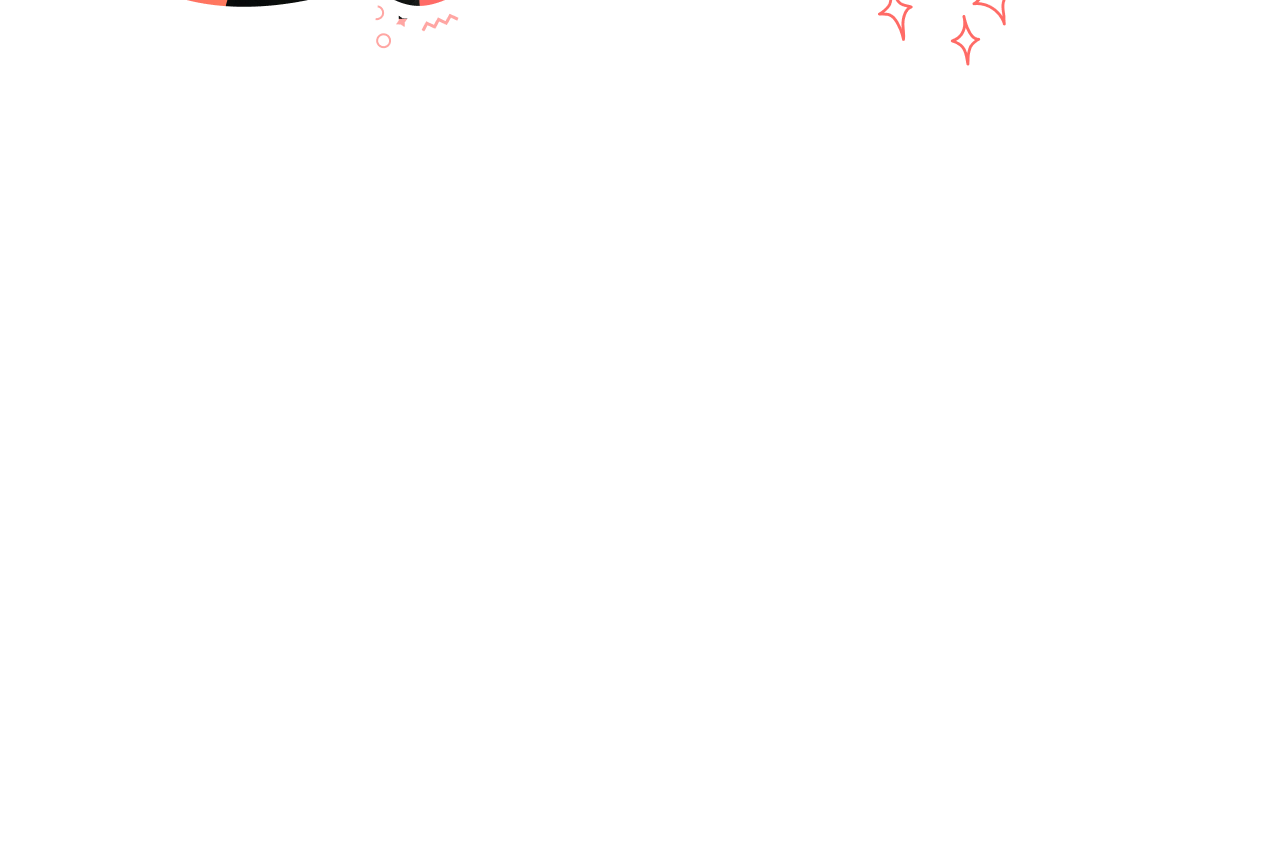
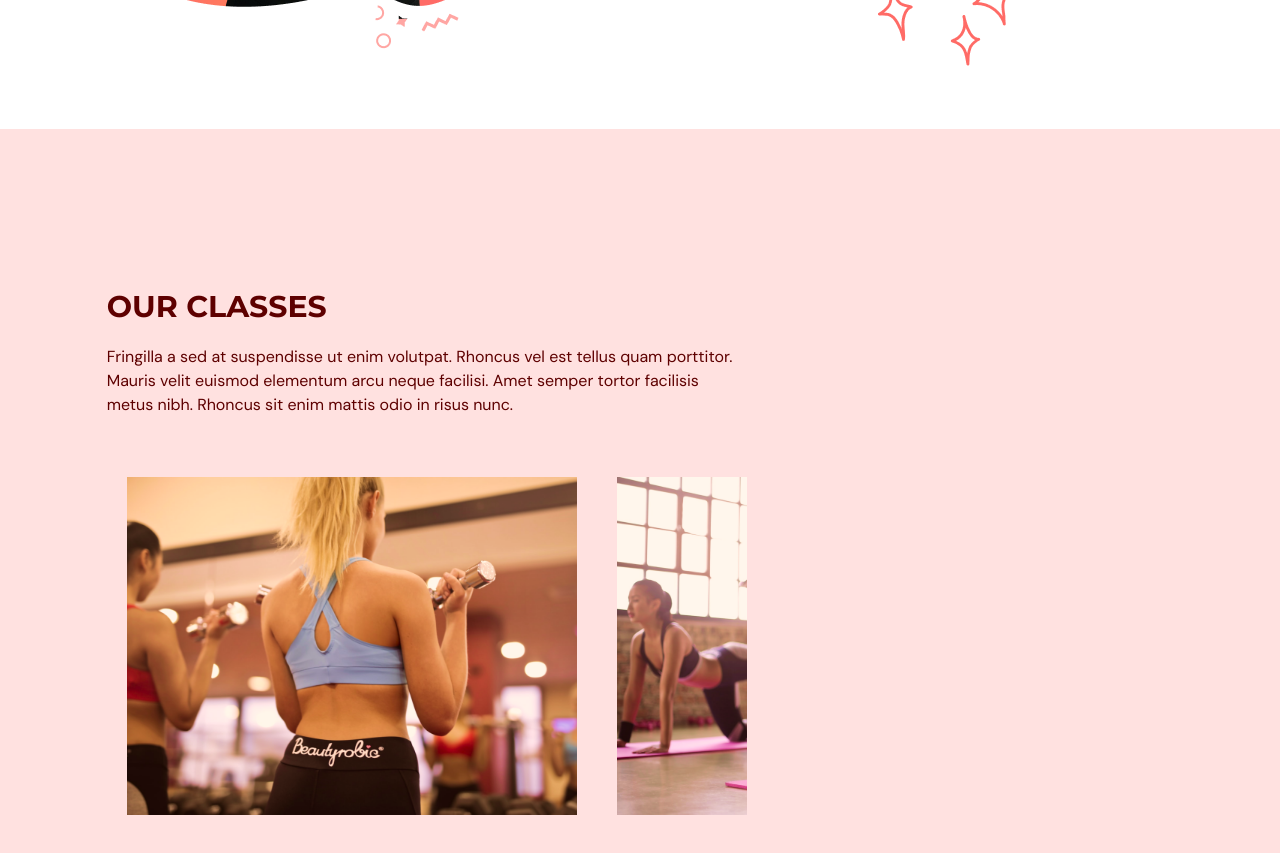
Before and after one commit to HowardHarrison/FitnessApplication, a React (Vite) app: page / in a window 1280 px wide. Shown: the part 2000-2853 px from the top of the page. Before the commit the page ends 2129 px from the top, so only its background shows below. Built offline with nearby package versions, Linux system fonts and the light colour scheme.

Commit message:
Our Classes Page

```diff
--- a/src/App.tsx
+++ b/src/App.tsx
@@ -1,6 +1,7 @@
 import Navbar from "@/scenes/navbar";
 import Home from "@/scenes/home";
 import Benefits from "@/scenes/benefits";
+import OurClasses from "@/scenes/ourClasses";
 import { useEffect, useState } from "react";
 import { SelectedPage } from "@/shared/types";
 
@@ -24,6 +25,7 @@
     <Navbar isTopOfPage={isTopOfPage} selectedPage={selectedPage} setSelectedPage={setSelectedPage}/>
     <Home setSelectedPage={setSelectedPage} />
     <Benefits setSelectedPage={setSelectedPage}/>
+    <OurClasses setSelectedPage={setSelectedPage}/>
     </div>
   )
 }
--- /dev/null
+++ b/src/scenes/ourClasses/Class.tsx
@@ -0,0 +1,21 @@
+type Props = {
+    name: string;
+    description?: string;
+    image: string
+}
+
+const Class = ({name, description, image}: Props) => {
+  const overlayStyles = `p-5 absolute z-30 flex h-[380px] w-[450px] flex-col items-center
+  justify-center whitespace-normal bg-primary-500 text-center text-white opacity-0 transition duration-500 hover:opacity-90`;
+  return (
+    <li className="relative mx-5 inline-block h-[380px] w-[450px]">
+     <div className={overlayStyles}>
+     <p className="text-2xl">{name}</p>
+     <p className="mt-5">{description}</p>
+     </div>
+     <img alt={`${image}`} src={image}/>
+    </li>
+  )
+}
+
+export default Class
--- /dev/null
+++ b/src/scenes/ourClasses/index.tsx
@@ -0,0 +1,96 @@
+import { SelectedPage,ClassType } from "@/shared/types"
+import image1 from "@/assets/image1.png";
+import image2 from "@/assets/image2.png";
+import image3 from "@/assets/image3.png";
+import image4 from "@/assets/image4.png";
+import image5 from "@/assets/image5.png";
+import image6 from "@/assets/image6.png";
+import { motion } from "framer-motion";
+import HText from "@/shared/HText";
+import Class from './Class';
+
+const classes: Array<ClassType> = [
+    {
+        name: "Weight Training Classes",
+        description:
+          "Lorem ipsum dolor sit amet, consectetur adipiscing elit, sed do eiusmod tempor incididunt ut labore et dolore magna aliqua. Ut enim ad minim veniam, quis nostrud exercitation ullamco laboris nisi ut aliquip ex ea commodo consequat.",
+        image: image1,
+      },
+      {
+        name: "Yoga Classes",
+        image: image2,
+      },
+      {
+        name: "Ab Core Classes",
+        description:
+          "Lorem ipsum dolor sit amet, consectetur adipiscing elit, sed do eiusmod tempor incididunt ut labore et dolore magna aliqua. Ut enim ad minim veniam, quis nostrud exercitation ullamco laboris nisi ut aliquip ex ea commodo consequat.",
+        image: image3,
+      },
+      {
+        name: "Adventure Classes",
+        description:
+          "Lorem ipsum dolor sit amet, consectetur adipiscing elit, sed do eiusmod tempor incididunt ut labore et dolore magna aliqua. Ut enim ad minim veniam, quis nostrud exercitation ullamco laboris nisi ut aliquip ex ea commodo consequat.",
+        image: image4,
+      },
+      {
+        name: "Fitness Classes",
+        image: image5,
+      },
+      {
+        name: "Training Classes",
+        description:
+          "Lorem ipsum dolor sit amet, consectetur adipiscing elit, sed do eiusmod tempor incididunt ut labore et dolore magna aliqua. Ut enim ad minim veniam, quis nostrud exercitation ullamco laboris nisi ut aliquip ex ea commodo consequat.",
+        image: image6,
+      },
+]
+
+type Props = {
+    setSelectedPage: (value: SelectedPage) => void;
+}
+
+const ourClasses = ({setSelectedPage}: Props) => {
+  return (
+    <section id="ourclasses" className="w-full bg-primary-100 py-40">
+     <motion.div
+      onViewportEnter={() => setSelectedPage(SelectedPage.OurClasses)}
+     >
+      <motion.div
+       className="mx-auto w-5/6"
+       initial="hidden"
+       whileInView="visible"
+       viewport={{ once: true, amount: 0.5 }}
+       transition={{ duration: 0.5}}
+       variants={{
+         hidden: { opacity: 0, x:-50},
+         visible: { opacity: 1, x: 0}
+       }}
+      >
+        <div className="md:w-3/5">
+            <HText>OUR CLASSES</HText>
+            <p className="py-5">
+            Fringilla a sed at suspendisse ut enim volutpat. Rhoncus vel est
+              tellus quam porttitor. Mauris velit euismod elementum arcu neque
+              facilisi. Amet semper tortor facilisis metus nibh. Rhoncus sit
+              enim mattis odio in risus nunc.
+            </p>
+            <div className="mt-10 h-[353]px w-full overflow-x-auto overflow-y-hidden">
+             <ul className="w-[2800px] whitespace-nowrap">
+              {classes.map((item: ClassType, index) => (
+                <Class
+                key={`${item.name}-${index}`}
+                name={item.name}
+                description={item.description}
+                image={item.image}
+                />
+              ))}
+             </ul>
+            </div>
+        </div>
+
+      </motion.div>
+     </motion.div>
+    </section>
+  )
+}
+
+export default ourClasses
--- a/src/shared/types.ts
+++ b/src/shared/types.ts
@@ -10,3 +10,9 @@
   title: string;
   description: string;
  }
+
+ export interface ClassType {
+  name: string;
+  description?: string;
+  image: string;
+ }
```
